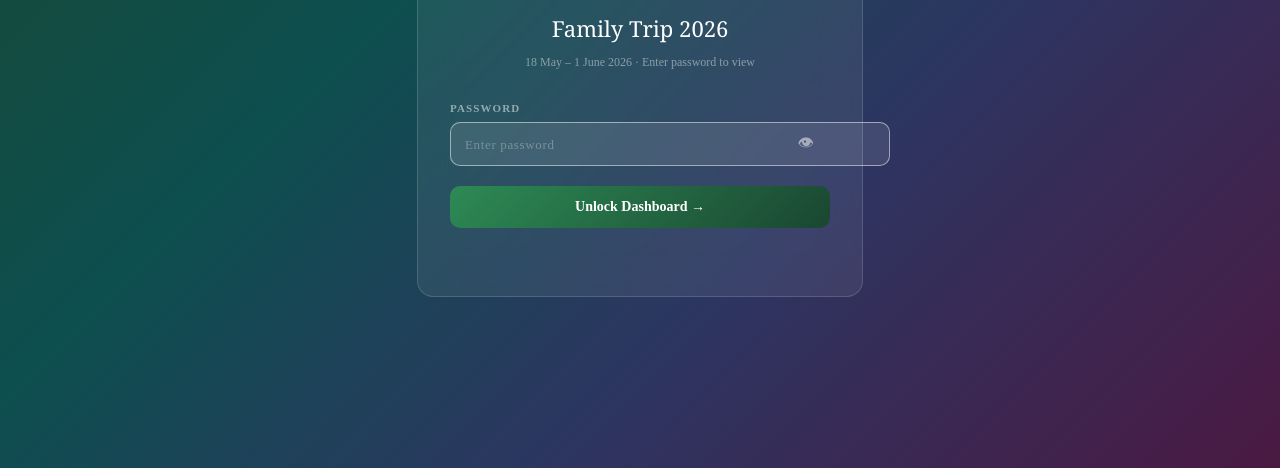
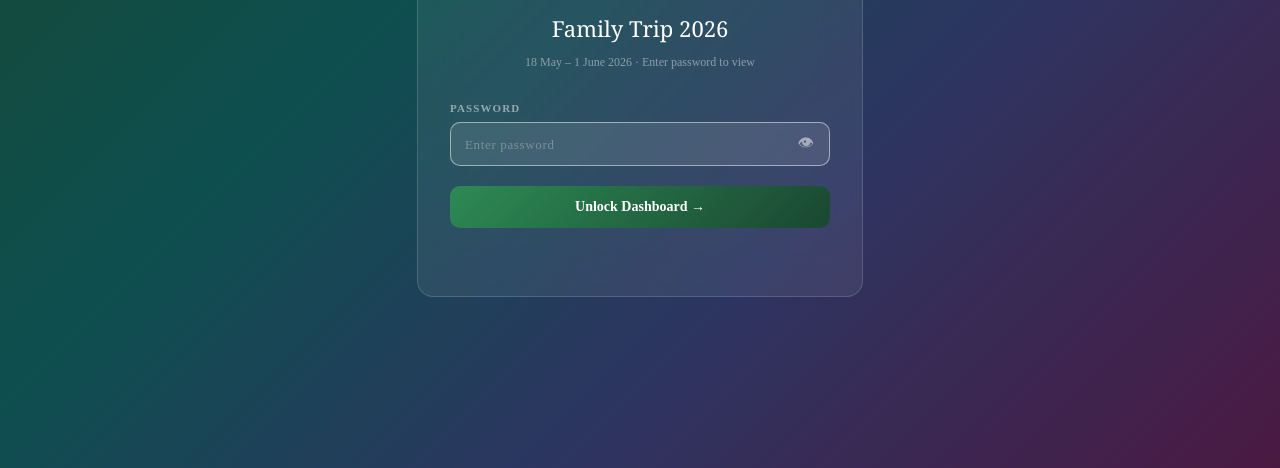
Before and after one commit to YuvanesanM/ireland-scotland-london-2026, a plain HTML site: page index.html in a window 1280 px wide. Shown: the part 332-800 px from the top of the page. Drawn offline with nearby package versions, Linux system fonts and the light colour scheme.

Commit message:
Fix password input overflow

```diff
--- a/index.html
+++ b/index.html
@@ -10,7 +10,7 @@
 <!-- Gate styles -->
 <style>
 #gate{position:fixed;inset:0;background:linear-gradient(135deg,#1a4731 0%,#0d4f4f 35%,#2d3561 65%,#4a1942 100%);display:flex;align-items:center;justify-content:center;z-index:99999}
-.g-box{background:rgba(255,255,255,.07);backdrop-filter:blur(20px);border:1px solid rgba(255,255,255,.15);border-radius:16px;padding:2.5rem 2rem;width:100%;max-width:380px;text-align:center}
+.g-box{background:rgba(255,255,255,.07);backdrop-filter:blur(20px);border:1px solid rgba(255,255,255,.15);border-radius:16px;padding:2.5rem 2rem;width:calc(100% - 2rem);max-width:380px;text-align:center;overflow:hidden}
 .g-flag{height:4px;background:linear-gradient(90deg,#169b62 0 33%,#005eb8 33% 44%,#fff 44% 55%,#003078 55% 66%,#cf142b 66% 72%,#fff 72% 78%,#cf142b 78% 84%,#003078 84% 100%);margin-bottom:2rem;border-radius:2px}
 .g-dest{display:flex;gap:8px;justify-content:center;flex-wrap:wrap;margin-bottom:1.25rem}
 .g-badge{font-size:12px;border-radius:6px;padding:3px 10px}
@@ -22,7 +22,7 @@
 .g-sub{font-size:12px;color:rgba(255,255,255,.45);margin-bottom:2rem}
 .g-label{display:block;font-size:11px;font-weight:600;letter-spacing:.1em;text-transform:uppercase;color:rgba(255,255,255,.5);margin-bottom:8px;text-align:left}
 .g-inp-wrap{position:relative;margin-bottom:1.25rem}
-.g-inp{width:100%;padding:12px 44px 12px 14px;border-radius:10px;border:1px solid rgba(255,255,255,.2);background:rgba(255,255,255,.1);color:white;font-size:16px;font-family:inherit;letter-spacing:.2em;outline:none;transition:border-color .2s}
+.g-inp{width:100%;max-width:100%;padding:12px 44px 12px 14px;border-radius:10px;border:1px solid rgba(255,255,255,.2);background:rgba(255,255,255,.1);color:white;font-size:16px;font-family:inherit;letter-spacing:.2em;outline:none;transition:border-color .2s;box-sizing:border-box}
 .g-inp::placeholder{letter-spacing:.05em;color:rgba(255,255,255,.3);font-size:13px}
 .g-inp:focus{border-color:rgba(255,255,255,.5)}
 .g-eye{position:absolute;right:12px;top:50%;transform:translateY(-50%);background:none;border:none;cursor:pointer;color:rgba(255,255,255,.5);font-size:16px;padding:4px}
```
